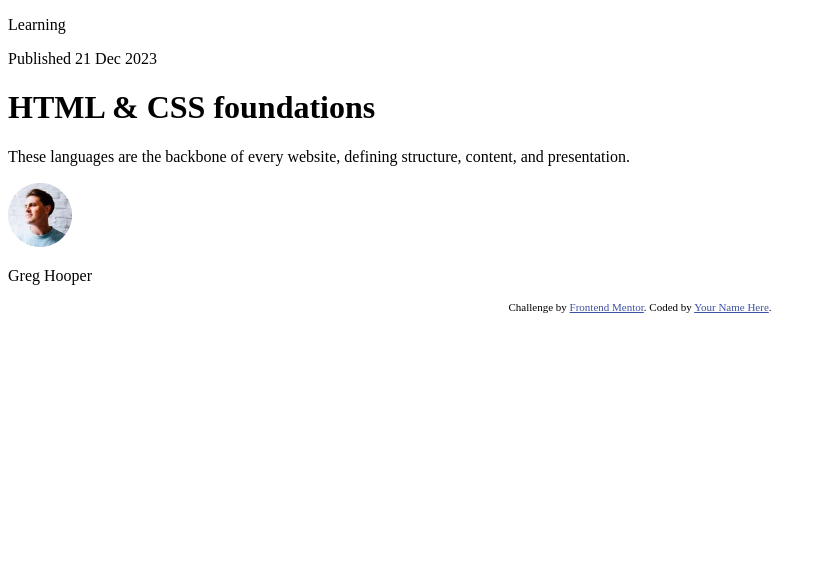
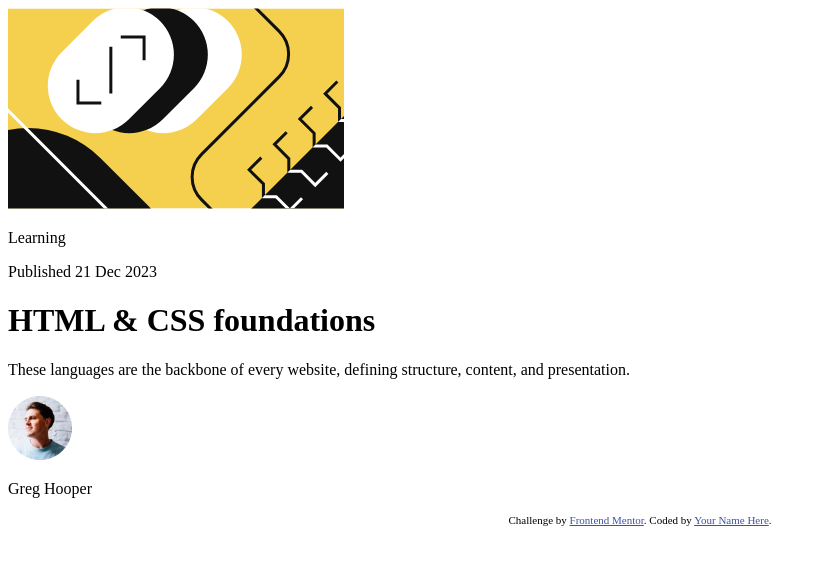
Before and after one commit to djmills89/BlogCard, a plain HTML site: page index.html in a window 1280 px wide. Shown: the whole page, without its empty margins (0-826 px from the left). Drawn offline with Linux system fonts and the light colour scheme.

Commit message:
Initial style variables

```diff
--- a/index.html
+++ b/index.html
@@ -18,6 +18,7 @@
 
   <main class="card">
     <div class="container">
+      <img src="./assets/images/illustration-article.svg" alt="Article Image.">
       <p>Learning</p>
       <p>Published 21 Dec 2023</p>
       <h1>HTML & CSS foundations</h1>
--- /dev/null
+++ b/styles/style.css
@@ -0,0 +1,30 @@
+@font-face {
+    font-family: 'Figtree';
+    src: url('../assets/fonts/Figtree-VariableFont_wght.ttf');
+}
+@font-face {
+    font-family: 'Figtree Italic';
+    src: url('../assets/fonts/Figtree-Italic-VariableFont_wght.ttf');
+}
+
+:root {
+    /* Colors */
+    --yellow-primary: hsl(47, 88%, 63%);
+    --grey-500: hsl(0, 0%, 42%);
+    --grey-800: hsl(0, 0%, 7%);
+    /* Font Family */
+    --ff-normal: 'Figtree';
+    --ff-italic: 'Figtree Italic';
+    /* Font Size */
+    --fs-base: 1.6rem;
+    --fs-heading: 2.4rem;
+    --fs-sm: 1.4rem;
+    /* Font Weights */
+    --fw-normal: 500;
+    --fw-bold: 800;
+    /* Spacing */
+    --pad-300: 2.4rem;
+    --pad-150: 1.2rem;
+    --pad-100: 0.8rem;
+    --pad-50: 0.4rem;
+}
```
